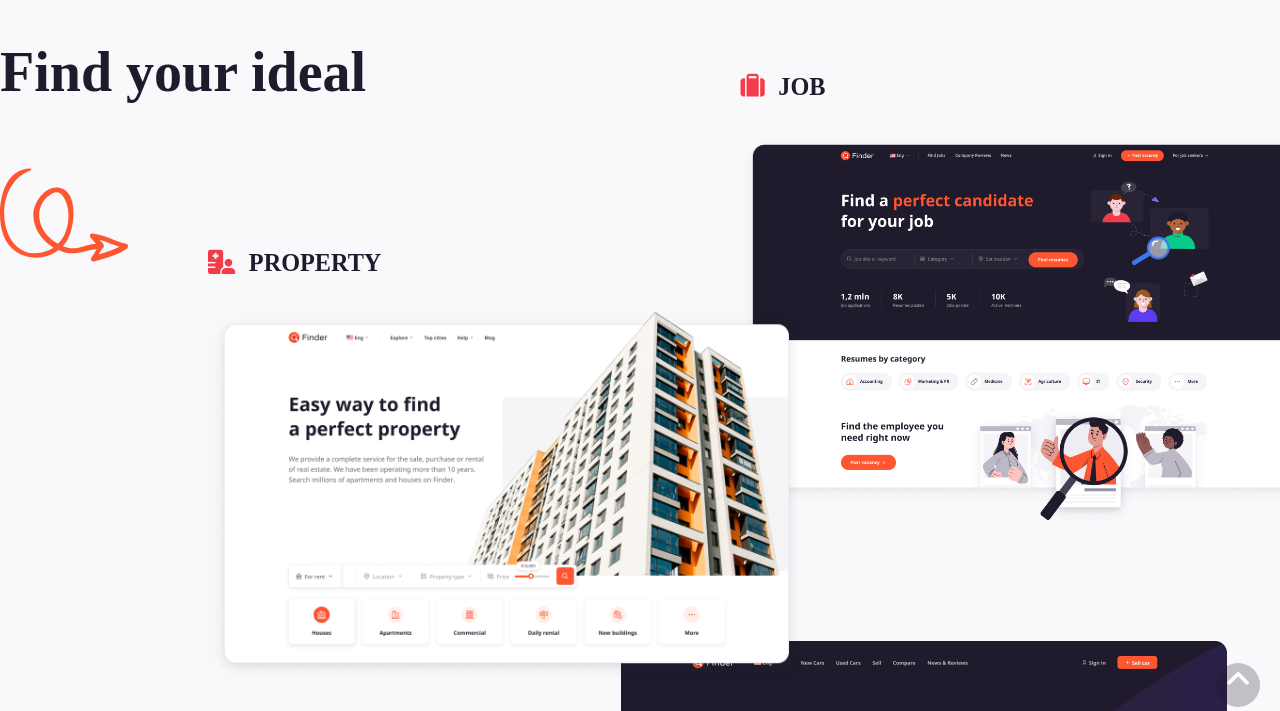
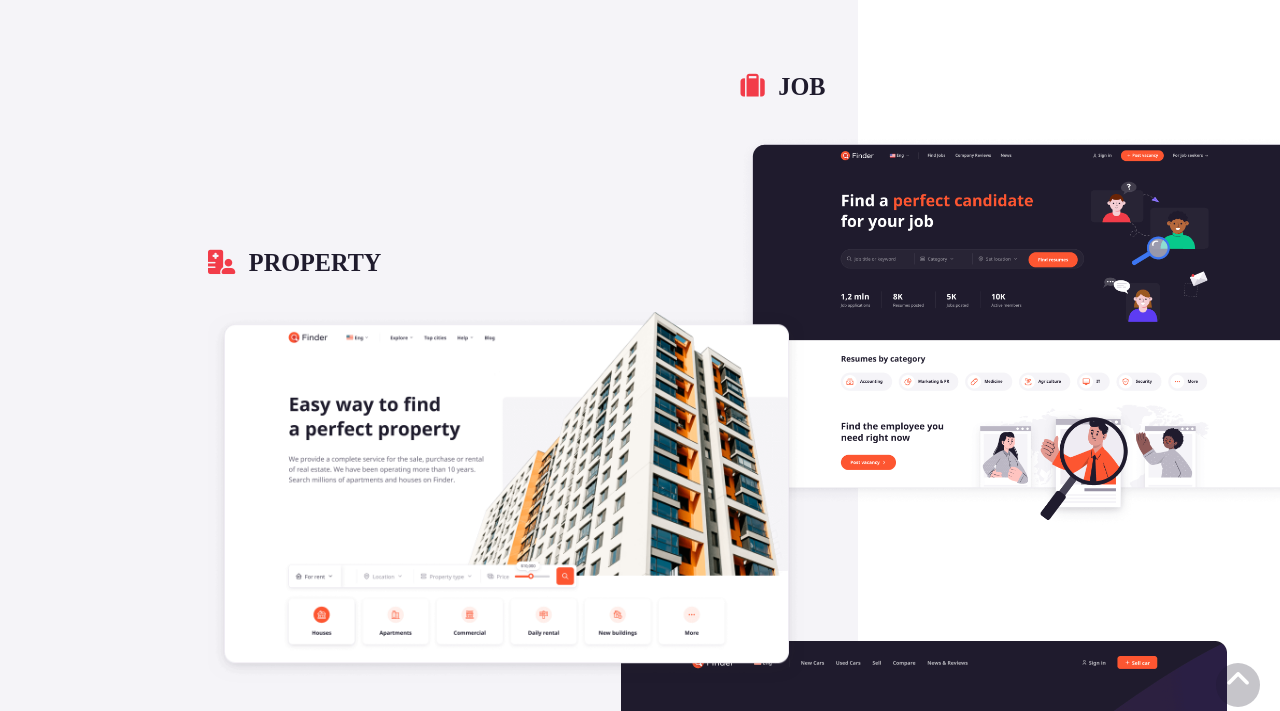
Before and after one commit to mjpfelicia/Finder-Directory, a plain HTML site: page index.html in a window 1280 px wide. Shown: the part 89-800 px from the top of the page. Drawn offline with Linux system fonts and the light colour scheme.

Commit message:
add cor de fundo

```diff
--- a/index.html
+++ b/index.html
@@ -47,10 +47,8 @@
                     <div class="row">
                         <section class="section-suitcase">
                             <h1 class="title-first">Find your ideal</h1>
-
-                            <img class="img-swirly" src="./imagens/swirly-arrow.svg" alt="">
-
-
+                            <img class="img-swirly" src="./imagens/swirly-arrow.svg" alt="arrow">
+                            <div class="fundo-cor"></div>
                             <div class="section-1">
                                 <div class="content-suitecase grid-1">
                                     <div class="content-link-img">
--- a/style.css
+++ b/style.css
@@ -13,6 +13,8 @@
     --bs-danger: #f23c49;
     --bs-light: #fff;
     --bs-dark: #1f1b2d;
+    --bs-secondary-rgb: 245, 244, 248;
+    --bs-bg-opacity: 1;
 }
 
 *,
@@ -150,6 +152,10 @@ li {
     margin-right: 1rem;
     cursor: pointer;
     filter: brightness(0) invert(1);
+}
+
+.fundo-cor {
+    display: none;
 }
 
 .section-suitcase {
@@ -494,6 +500,16 @@ li {
         padding: 0.6rem 1.1rem;
         border-radius: 3rem;
     }
+    .fundo-cor {
+        position: absolute;
+        display: flex;
+        width: 67%;
+        border-bottom-right-radius: 0.75rem;
+        height: 90vw;
+        left: 0;
+        top: 0;
+        background-color: rgba(var(--bs-secondary-rgb), var(--bs-bg-opacity));
+    }
     .title-first {
         position: absolute;
         display: block;
@@ -501,6 +517,7 @@ li {
     }
     .section-suitcase {
         padding: 8rem 0rem 2rem;
+        background: var(--bs-white);
     }
     .img-swirly {
         display: flex;
@@ -545,12 +562,14 @@ li {
     .grid-3 {
         max-width: 550px;
         padding-top: 5rem;
+        z-index: 1;
     }
     .grid-4 {
         display: flex;
         flex-direction: column-reverse;
         max-width: 636px;
         padding-bottom: 3rem;
+        z-index: 1;
     }
     .section-feature {
         max-width: 1320px;
```
